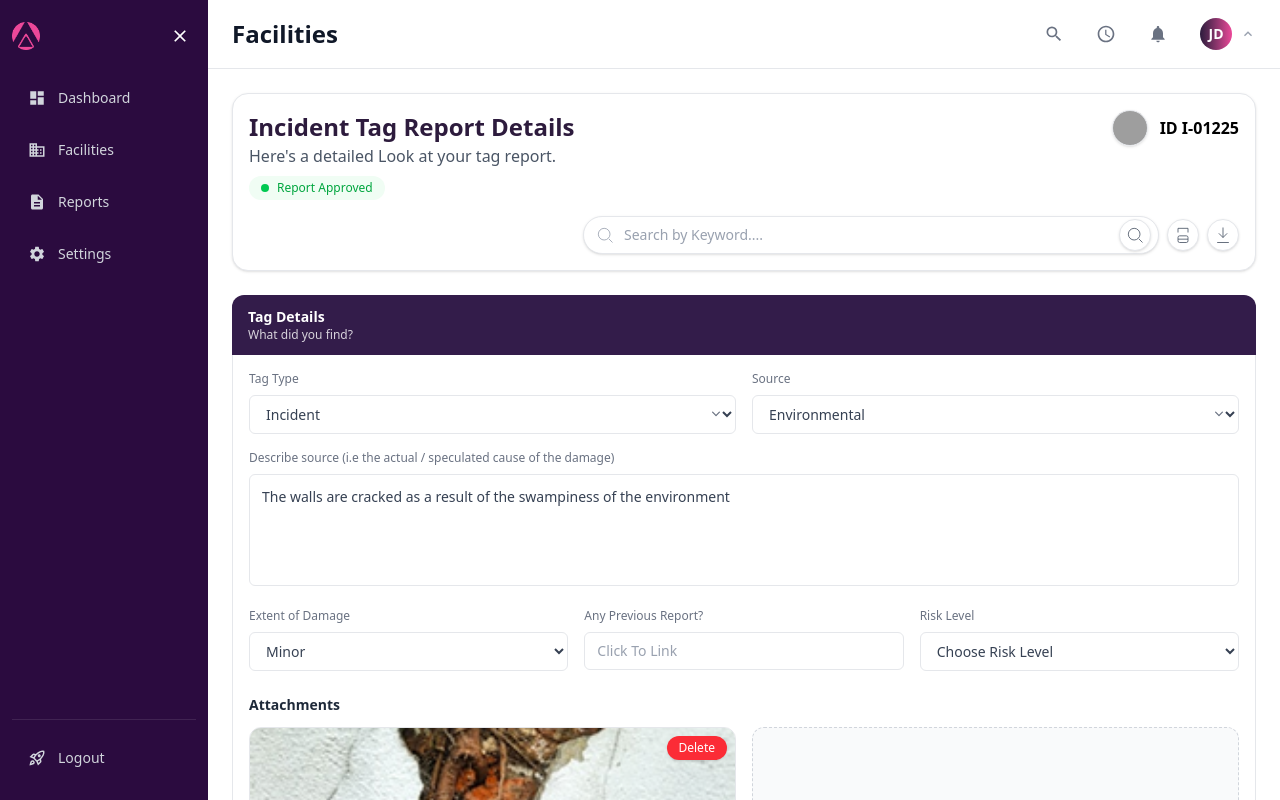
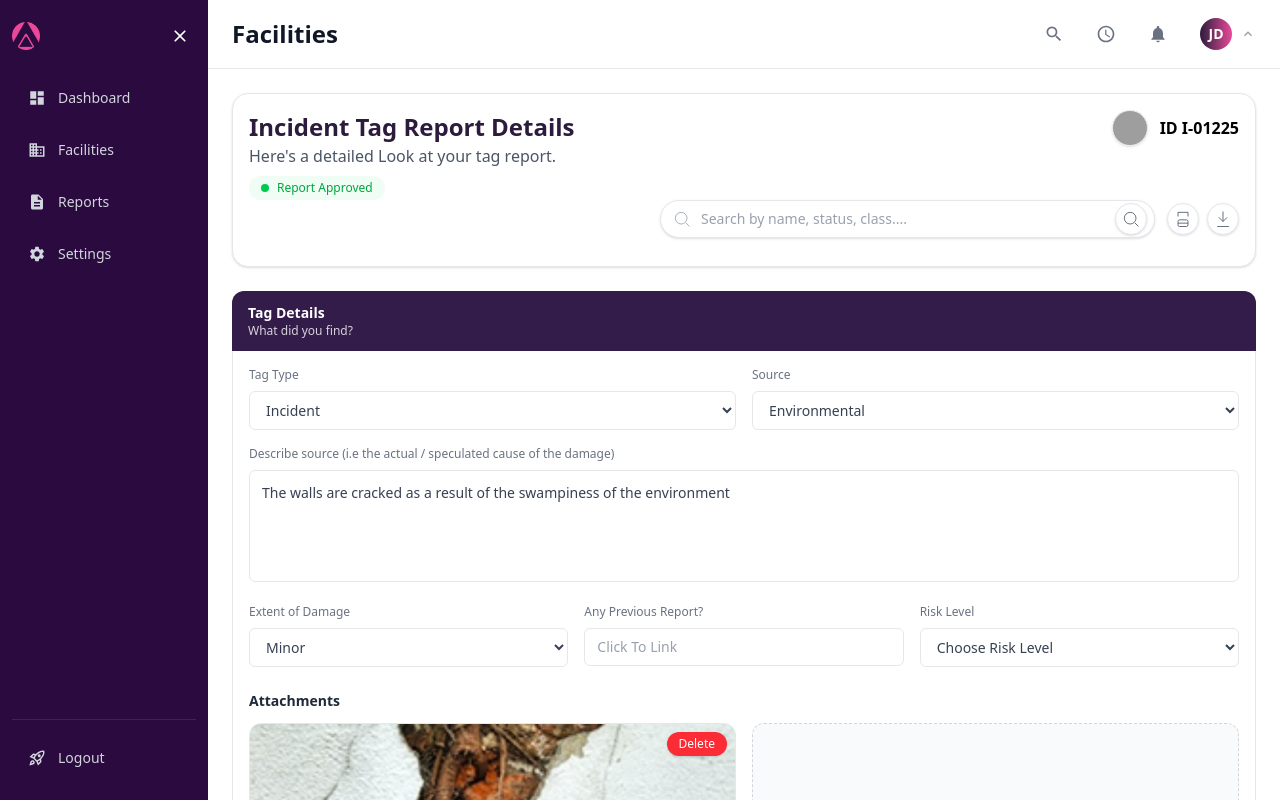
Before and after one commit to nurainande/emp, a React (Vite) app: page /dashboard/reports/1 in a window 1280 px wide. Built offline with nearby package versions, Linux system fonts and the light colour scheme; grey boxes are pictures that could not be loaded.

Commit message:
tables updated in report

```diff
--- a/src/components/Report_components/edit_table.tsx
+++ b/src/components/Report_components/edit_table.tsx
@@ -23,18 +23,20 @@ const EditReportTable: React.FC = () => {
                 </div>
 
                 {/* Bottom row: search and actions aligned right */}
-              <div className="mt-4 flex items-center justify-end gap-2">
-                  <div className="relative w-full max-w-xl">
+
+          <div className="mb-3 flex flex-col items-stretch gap-3 sm:flex-row sm:items-center sm:justify-end">
+              <div className="relative w-full sm:w-6/12">
           <span className="pointer-events-none absolute left-3 top-1/2 -translate-y-1/2 text-gray-400">
             <SearchIcon />
           </span>
           <input
             type="text"
-              placeholder="Search by Keyword...."
+            placeholder="Search by name, status, class...."
                       className="w-full rounded-full border border-gray-200 bg-white py-2 pl-10 pr-14 text-sm text-gray-700 placeholder:text-gray-400 shadow-sm focus:border-[#4B2A6A] focus:outline-none"
                       value={query}
                       onChange={(e) => setQuery(e.target.value)}
           />
+                  {/* Circular search icon button on the right edge */}
                   <button
                       type="button"
                       className="absolute right-2 top-1/2 -translate-y-1/2 inline-flex h-8 w-8 items-center justify-center rounded-full border border-gray-200 bg-white text-gray-600 shadow-sm"
@@ -44,20 +46,23 @@ const EditReportTable: React.FC = () => {
                       <SearchIcon />
                   </button>
               </div>
+              {/* Print and Download circular buttons */}
+              <div className="flex items-center gap-2">
                   <button
                       type="button"
-                      className="inline-flex h-8 w-8 items-center justify-center rounded-full border border-gray-200 bg-white text-gray-600 shadow-sm"
+                      className="inline-flex h-8 w-8 cursor-pointer items-center justify-center rounded-full border border-gray-200 bg-white text-gray-600 shadow-sm"
                       aria-label="Print"
                   >
                       <PrintIcon />
                   </button>
                   <button
                       type="button"
-                      className="inline-flex h-8 w-8 items-center justify-center rounded-full border border-gray-200 bg-white text-gray-600 shadow-sm"
+                      className="inline-flex h-8 w-8 cursor-pointer items-center justify-center rounded-full border border-gray-200 bg-white text-gray-600 shadow-sm"
                       aria-label="Download"
                   >
                       <DownloadIcon />
                   </button>
+        </div>
       </div>
             </div>
 
@@ -77,7 +82,6 @@ const EditReportTable: React.FC = () => {
                                 <option>Incident</option>
                                 <option>Inspection</option>
                             </select>
-              <span className="pointer-events-none absolute right-3 top-1/2 -translate-y-1/2 text-gray-500"><ChevronDownIcon /></span>
                         </div>
                     </div>
                     <div>
@@ -87,7 +91,6 @@ const EditReportTable: React.FC = () => {
                                 <option>Environmental</option>
                                 <option>Operational</option>
                             </select>
-              <span className="pointer-events-none absolute right-3 top-1/2 -translate-y-1/2 text-gray-500"><ChevronDownIcon /></span>
                         </div>
                     </div>
                 </div>
--- a/src/components/Report_components/table.tsx
+++ b/src/components/Report_components/table.tsx
@@ -222,15 +222,17 @@ const ReportsTable: React.FC = () => {
         </div>
       </div>
 
-      <div className="mb-3 flex flex-col items-stretch gap-3 sm:flex-row sm:items-center">
-        <div className="relative w-full sm:flex-1">
+
+
+          <div className="mb-3 flex flex-col items-stretch gap-3 sm:flex-row sm:items-center sm:justify-end">
+              <div className="relative w-full sm:w-6/12">
           <span className="pointer-events-none absolute left-3 top-1/2 -translate-y-1/2 text-gray-400">
             <SearchIcon />
           </span>
           <input
             type="text"
             placeholder="Search by name, status, class...."
-                      className="float-right w-5/12 rounded-full border border-gray-200 bg-white py-2 pl-10 pr-14 text-sm text-gray-700 placeholder:text-gray-400 shadow-sm focus:border-[#4B2A6A] focus:outline-none"
+                      className="w-full rounded-full border border-gray-200 bg-white py-2 pl-10 pr-14 text-sm text-gray-700 placeholder:text-gray-400 shadow-sm focus:border-[#4B2A6A] focus:outline-none"
                       value={query}
                       onChange={(e) => setQuery(e.target.value)}
           />
@@ -262,6 +264,8 @@ const ReportsTable: React.FC = () => {
                   </button>
         </div>
       </div>
+
+
 
       <div className="overflow-x-auto rounded-lg border border-gray-200">
         <table className="min-w-[900px] w-full table-fixed md:min-w-full">
```
Lines whose indentation alone changed are shown as unchanged.
